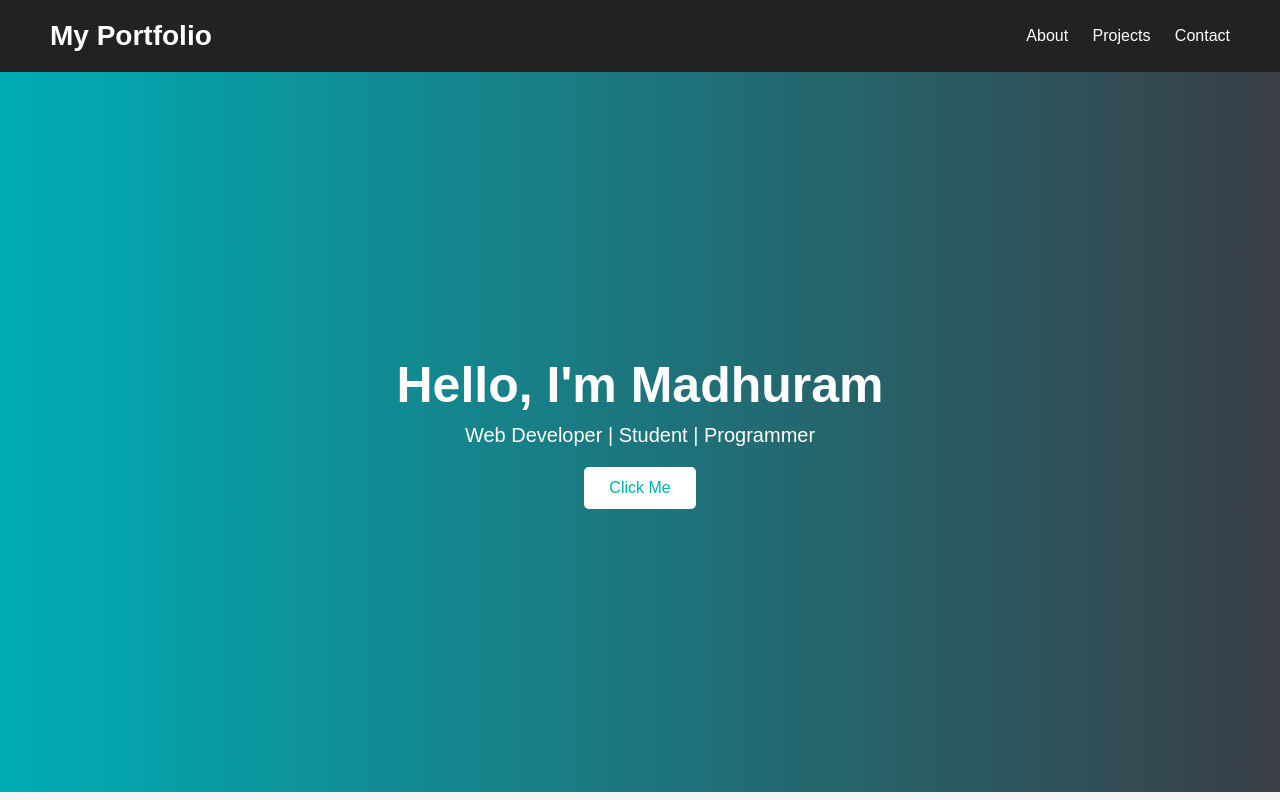
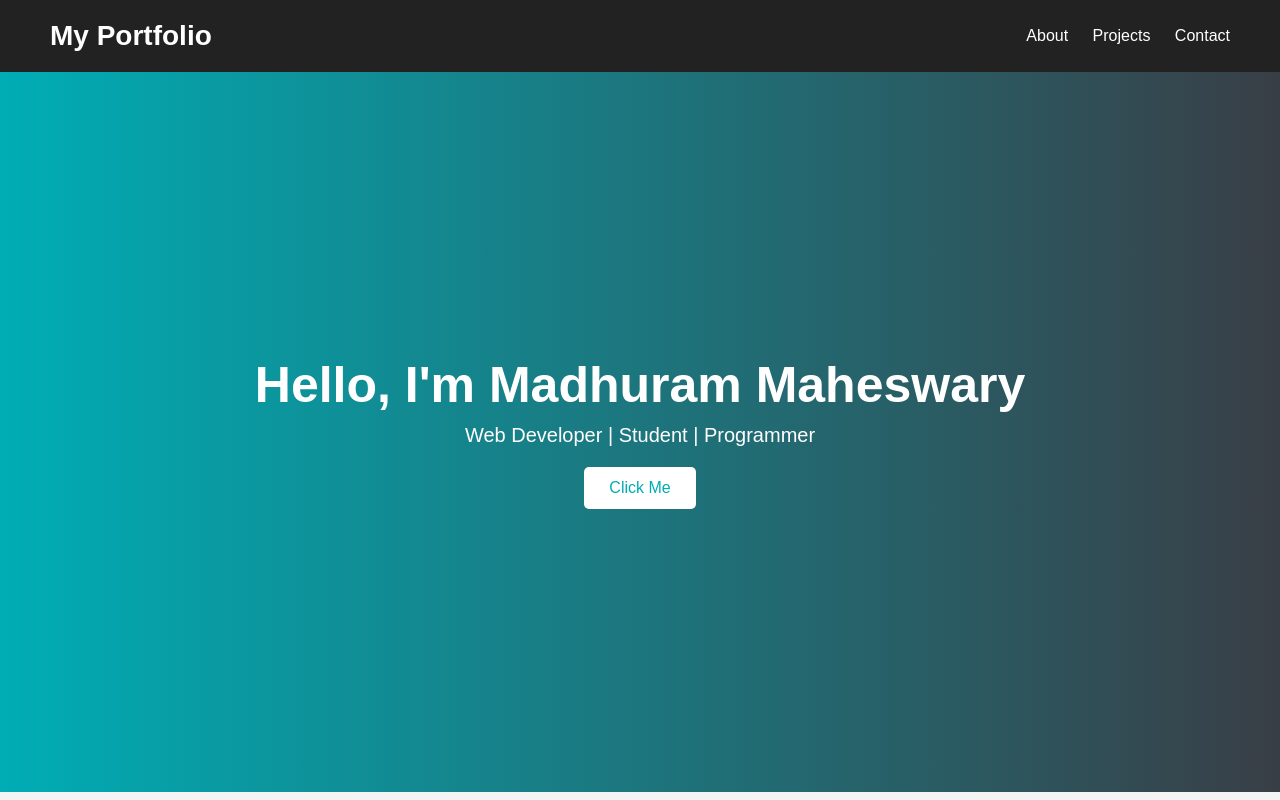
Before and after one commit to madhurammaheshwary63-coder/Portfolio, a plain HTML site: page index.html in a window 1280 px wide. Shown: the top 800 px of the page. Drawn offline with Linux system fonts and the light colour scheme.

Commit message:
Change name

```diff
--- a/index.html
+++ b/index.html
@@ -145,7 +145,7 @@
   </header>
 
   <section class="hero">
-    <h2>Hello, I'm Madhuram</h2>
+    <h2>Hello, I'm Madhuram Maheswary</h2>
     <p>Web Developer | Student | Programmer</p>
 
     <button class="btn" onclick="showMessage()">
```
